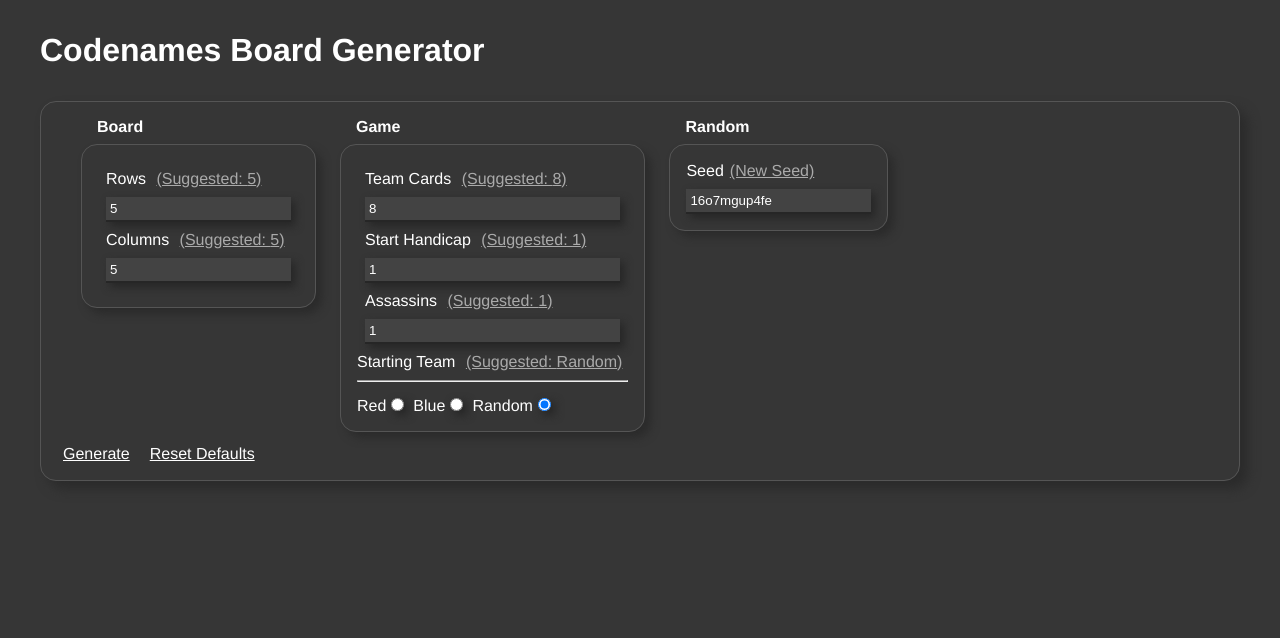
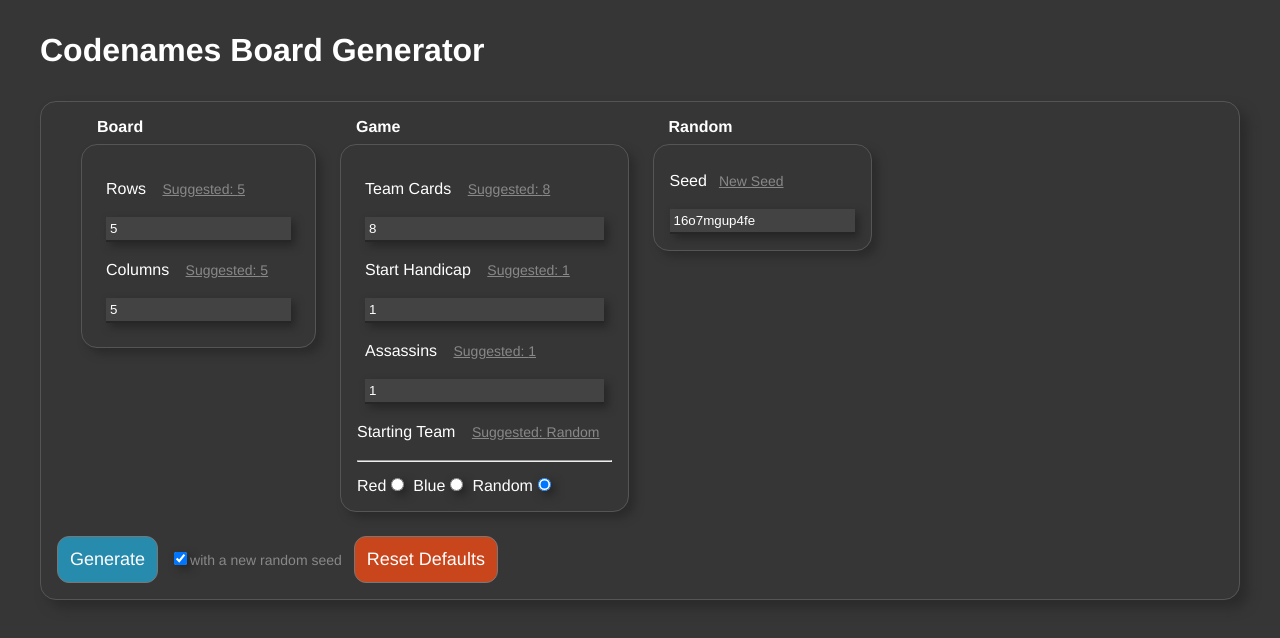
Before and after one commit to tristanjohnson849/codenames-scaler, a React (Create React App) app: page /#/ in a window 1280 px wide. Shown: the top 638 px of the page. Built offline with nearby package versions, Linux system fonts and the light colour scheme.

Commit message:
Add checkbox to pick a new random seed

```diff
--- a/src/BoardEncoding.ts
+++ b/src/BoardEncoding.ts
@@ -20,7 +20,10 @@ const v1FormDataKeys: string[] = Object.keys({
 }).sort();
 
 export const encodeFormData = (formData: CodenamesFormData): string => {
-    const orderedValues = Object.entries(formData).sort(([k1], [k2]) => k1.localeCompare(k2)).map(([_, v]) => v);
+    const orderedValues = v1FormDataKeys
+                            .map((k): [k: string, v: string | number] => [k, formData[k]])
+                            .sort(([k1], [k2]) => k1.localeCompare(k2))
+                            .map(([_, v]) => v);
     return btoa(JSON.stringify([WRITE_VERSION, ...orderedValues]));
 }
 
--- a/src/BoardForm.tsx
+++ b/src/BoardForm.tsx
@@ -8,14 +8,16 @@ export interface CodenamesFormData {
     assassins: number;
     startColor: 'Blue' | 'Red' | 'Random';
     seed: string;
+    [key: string]: string | number;
 }
 
 export interface BoardFormProps {
-    initialFormData?: CodenamesFormData;
-    onSubmit: (formData: CodenamesFormData) => void
+    formData?: CodenamesFormData;
+    setFormData: (formData: CodenamesFormData) => void
 }
 
 const linkButtonStyle = {
+    padding: 'none',
     background: 'none',
     border: 'none',
     cursor: 'pointer',
@@ -25,18 +27,19 @@ const linkButtonStyle = {
     color: '#FFF'
 };
 
-const defaultFormValues: Readonly<Omit<CodenamesFormData, 'seed'>> = {
+const defaultFormValues: CodenamesFormData = {
     boardRows: 5,
     boardColumns: 5,
     cards: 8,
     startCards: 1,
     assassins: 1,
-    startColor: 'Random'
+    startColor: 'Random',
+    seed: ''
 };
 
-const BoardForm: React.FC<BoardFormProps> = ({ initialFormData, onSubmit }) => {
-    const startValues = initialFormData
-        ? initialFormData
+const BoardForm: React.FC<BoardFormProps> = ({ formData, setFormData }) => {
+    const startValues = formData
+        ? formData
         : {
             ...defaultFormValues,
             seed: randomSeed()
@@ -50,6 +53,7 @@ const BoardForm: React.FC<BoardFormProps> = ({ initialFormData, onSubmit }) => {
     const [startColor, setStartColor] = useState(startValues.startColor);
     const [seed, setSeed] = useState(startValues.seed);
 
+    const [newSeedOnGenerate, setNewSeedOnGenerate] = useState<boolean>(true);
     const [error, setError] = useState<string | null>(null);
 
     const setErrorTimeout: typeof setError = (action) => {
@@ -62,9 +66,12 @@ const BoardForm: React.FC<BoardFormProps> = ({ initialFormData, onSubmit }) => {
             e.preventDefault();
             const formData: any = {};
             for (let [k, v] of (new FormData(e.currentTarget)).entries()) {
-
-                const asInt = parseInt(v as string);
                 formData[k] = /^\d+$/.test(v as string) ? parseInt(v as string) : v;
+            }
+            if (newSeedOnGenerate) {
+                const newSeed = randomSeed();
+                formData.seed = newSeed;
+                setSeed(newSeed);
             }
             const totalCards = formData.boardRows * formData.boardColumns;
             const configuredCards = formData.cards * 2 + formData.startCards + formData.assassins;
@@ -72,7 +79,7 @@ const BoardForm: React.FC<BoardFormProps> = ({ initialFormData, onSubmit }) => {
                 setErrorTimeout(`Too many configured cards (${configuredCards}) for this board (${formData.boardRows}x${formData.boardColumns}=${totalCards})`);
                 return false;
             } else {
-                onSubmit(formData);
+                setFormData(formData);
             }
         }} style={{
             margin: '32px',
@@ -84,7 +91,7 @@ const BoardForm: React.FC<BoardFormProps> = ({ initialFormData, onSubmit }) => {
             <div style={{
                 display: 'flex',
                 flexWrap: 'wrap',
-                marginBottom: '12px'
+                marginBottom: '24px'
             }}>
                 <InputCard title="Board" inputs={[
                     <BasicInput label="Rows" type="number" name="boardRows" value={rows} onChange={(e) => setRows(parseInt(e.target.value))} defaultValue={5} />,
@@ -99,7 +106,11 @@ const BoardForm: React.FC<BoardFormProps> = ({ initialFormData, onSubmit }) => {
                 ]} />
                 <InputCard title="Random" inputs={[<SeedInput name="seed" value={seed} onChange={(e) => setSeed(e.target.value)}/>]}/>
             </div>
-            <button style={{ ...linkButtonStyle, marginRight: '8px' }}>Generate</button>
+            <button style={{ background: '#268bad', marginRight: '12px' }}>Generate</button>
+            <label style={{ marginRight: '12px', color: '#888', fontSize: '14px' }}>
+                <input type="checkbox" checked={newSeedOnGenerate} onChange={(e) => setNewSeedOnGenerate(e.target.checked)}/>
+                with a new random seed
+            </label>
 
             <button
                 type="button"
@@ -112,7 +123,7 @@ const BoardForm: React.FC<BoardFormProps> = ({ initialFormData, onSubmit }) => {
                     setStartColor(defaultFormValues.startColor);
                     setSeed(randomSeed());
                 }}
-                style={{ ...linkButtonStyle, marginRight: '8px' }}>
+                style={{ background: '#c9461d', marginRight: '12px' }}>
                 Reset Defaults
             </button>
             {error && <span className="fade-out" style={{ color: '#c9461d' }}>{error}</span>}
@@ -149,14 +160,14 @@ const BasicInput: React.FC<{ label: string } & React.ComponentProps<"input">> =
             <span>{label} {defaultValue != undefined && (
                 <button
                     type="button"
-                    style={{ ...linkButtonStyle, color: '#aaa' }}
+                    style={{ ...linkButtonStyle, color: '#888', fontSize: '14px' }}
                     onClick={() => {
                         setInputValue(defaultValue);
                         // @ts-ignore
                         inputProps.onChange && inputProps.onChange({ target: { value: defaultValue}})
                     }}
                 >
-                    (Suggested: {defaultValue})
+                    Suggested: {defaultValue}
                 </button>
             )}</span>
             <input
@@ -180,14 +191,14 @@ const RadioInput: React.FC<{ title: string, labels: string[] } & React.Component
                 {title} {defaultValue != undefined && (
                     <button
                         type="button"
-                        style={{ ...linkButtonStyle, color: '#aaa' }}
+                        style={{ ...linkButtonStyle, color: '#888', fontSize: '14px' }}
                         onClick={() => {
                             // @ts-ignore
                             onChange && onChange({ target: { value: defaultValue }});
                             setCheckedLabel(defaultValue);
                         }}
                     >
-                        (Suggested: {defaultValue})
+                        Suggested: {defaultValue}
                     </button>
                 )}
             </div>
@@ -221,7 +232,7 @@ const SeedInput: React.FC<React.ComponentProps<"input">> = ({ value, onChange, .
                 Seed
                 <button
                     type="button"
-                    style={{ ...linkButtonStyle, color: '#aaa' }}
+                    style={{ ...linkButtonStyle, color: '#888', fontSize: '14px' }}
                     onClick={() => {
                         const newSeed = randomSeed();
                         setSeed(newSeed);
@@ -229,7 +240,7 @@ const SeedInput: React.FC<React.ComponentProps<"input">> = ({ value, onChange, .
                         onChange && onChange({ target: { value: newSeed }});
                     }}
                 >
-                    (New Seed)
+                    New Seed
                 </button>
             </div>
             <input
@@ -245,8 +256,8 @@ const SeedInput: React.FC<React.ComponentProps<"input">> = ({ value, onChange, .
     );
 };
 
-function useControllableState<T>(value: T, initialValue: T): [state: T, setState: (action: React.SetStateAction<T>) => void] {
-    const [stateValue, setState] = useState(initialValue);
+function useControllableState<T>(value: T, initialValue?: T | undefined): [state: T, setState: (action: React.SetStateAction<T>) => void] {
+    const [stateValue, setState] = useState(initialValue || value);
     const effectiveValue = value !== undefined ? value : stateValue;
     return [effectiveValue, setState];
 }
--- a/src/BoardGenerator.tsx
+++ b/src/BoardGenerator.tsx
@@ -23,7 +23,7 @@ const BoardGenerator = () => {
     return (
         <div style={{ width: '100%', height: '100%' }}>
             <h1 style={{ margin: '32px' }}>Codenames Board Generator</h1>
-            <BoardForm initialFormData={initialFormData} onSubmit={(formData) => setFormDataAndHash(formData)}/>
+            <BoardForm formData={formData} setFormData={(formData) => setFormDataAndHash(formData)}/>
             {formData && <BoardView layout={createLayout(formData)} startColor={getStartColor(formData.startColor, formData.seed)}/>}
         </div>
     );
--- a/src/index.css
+++ b/src/index.css
@@ -15,6 +15,17 @@ input {
     box-shadow: 4px 4px 8px #262626;
 }
 
+button {
+    background: #000;
+    border: 1px solid #777;
+    color: #fff;
+    border-radius: 12px;
+    padding: 12px;
+    font-size: 18px;
+    cursor: pointer;
+    font-family: Helvetica,Arial,sans-serif;
+}
+
 @keyframes fadeOut {
     0% {opacity: 1;}
     50% {opacity: 1;}
```
